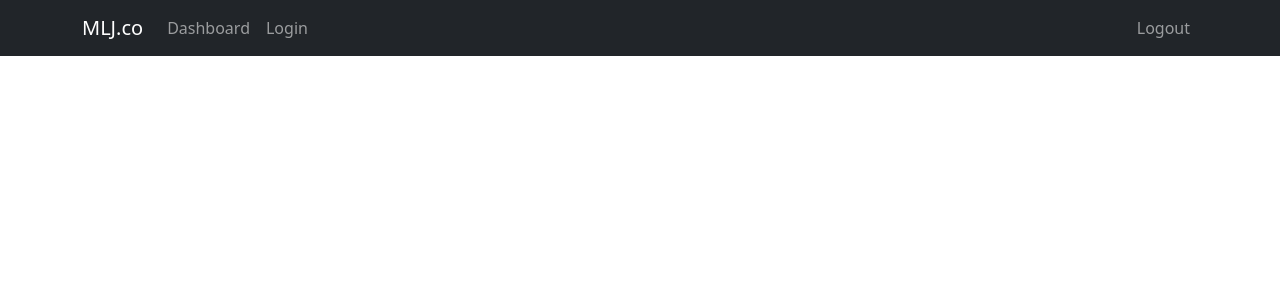
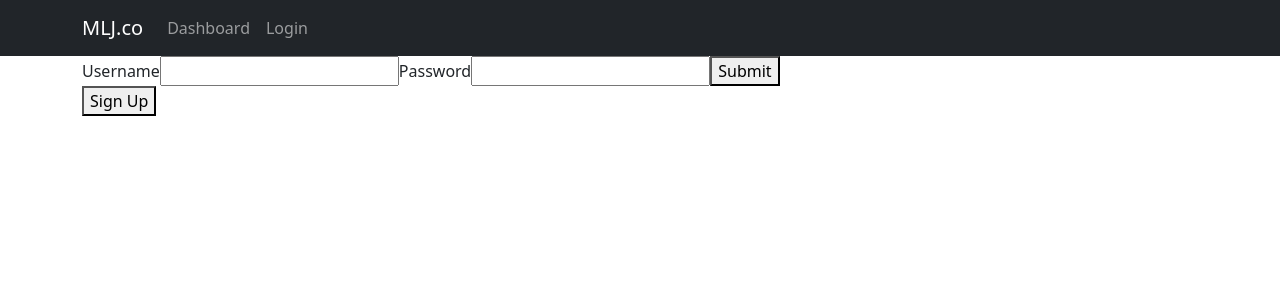
Before and after one commit to falafelpro/Task-Jam3ya, a React (Create React App) app: page /signin in a window 1280 px wide. Shown: the top 300 px of the page. Built offline with nearby package versions, Linux system fonts and the light colour scheme.

Commit message:
Nawaf's  push

```diff
--- a/src/App.js
+++ b/src/App.js
@@ -5,18 +5,22 @@ import NavBar from "./Components/NavBar";
 import { BrowserRouter, Switch, Route } from "react-router-dom";
 import Login from "./Components/Login";
 import React from "react";
+import authenticationStore from "./Stores/authenticationStore";
+import { observer } from "mobx-react";
+import { Redirect } from "react-router";
 
 function App() {
+  //if (authenticationStore.user) <Redirect to="/Dashboard" />;
   return (
     <>
       <NavBar />
       <BrowserRouter>
         <Switch>
-          <Route exact path="/dashboard">
+          <Route exact path="/Dashboard">
             <Dashboard />
             <Details />
           </Route>
-          <Route exact path="/">
+          <Route exact path="/signin">
             <Login />
           </Route>
         </Switch>
@@ -25,4 +29,4 @@ function App() {
   );
 }
 
-export default App;
+export default observer(App);
--- a/src/Components/NavBar.js
+++ b/src/Components/NavBar.js
@@ -1,5 +1,7 @@
 import React from "react";
 import { Navbar, Nav, NavItem, Container } from "react-bootstrap";
+import authenticationStore from "../Stores/authenticationStore";
+import { observer } from "mobx-react";
 
 function NavBar() {
   return (
@@ -10,11 +12,15 @@ function NavBar() {
           <Navbar.Toggle aria-controls="responsive-navbar-nav" />
           <Navbar.Collapse id="responsive-navbar-nav">
             <Nav className="me-auto">
-              <Nav.Link href="Dashboard">Dashboard</Nav.Link>
-              <Nav.Link href="/">Login</Nav.Link>
+              <Nav.Link href="/Dashboard">Dashboard</Nav.Link>
+              {!authenticationStore.user && (
+                <Nav.Link href="/signin">Login</Nav.Link>
+              )}
             </Nav>
             <Nav>
-              <Nav.Link href="#deets">Logout</Nav.Link>
+              {authenticationStore.user && (
+                <Nav.Link href="#deets">Logout</Nav.Link>
+              )}
             </Nav>
           </Navbar.Collapse>
         </Container>
@@ -23,4 +29,4 @@ function NavBar() {
   );
 }
 
-export default NavBar;
+export default observer(NavBar);
--- a/src/Stores/authenticationStore.js
+++ b/src/Stores/authenticationStore.js
@@ -1,21 +1,28 @@
 import api from "./api";
-import { makeObservable, action, observable } from "mobx";
+import { makeObservable, makeAutoObservable, action, observable } from "mobx";
 import decode from "jwt-decode";
+import { Redirect } from "react-router";
+
+//after submit form redirect user
 
 class AuthenticationStore {
   user = null;
 
   constructor() {
-    makeObservable(this, {
-      user: observable,
-      logging: action,
-    });
+    makeAutoObservable(this, {});
+
+    // makeObservable(this, {
+    //   user: observable,
+    //   logging: action,
+    // });
   }
 
   setUser = (token) => {
     localStorage.setItem("personalToken", token);
     api.defaults.headers.common.Authorization = `Bearar ${token}`;
     this.user = decode(token);
+
+    console.log(token);
   };
   logging = async (loggingInfo, path) => {
     try {
@@ -31,7 +38,23 @@ class AuthenticationStore {
     localStorage.removeItem("personalToken");
     this.user = null;
   };
+
+  checkToken = () => {
+    const token = localStorage.getItem("personalToken");
+    if (token) {
+      const currentTime = Date.now();
+
+      let tempUserToken = decode(token);
+      if (tempUserToken.exp >= currentTime) {
+        this.setUser(token);
+        <Redirect to="/Dashboard" />;
+      } else {
+        this.logOut();
+      }
+    }
+  };
 }
 
 const authenticationStore = new AuthenticationStore();
+authenticationStore.checkToken();
 export default authenticationStore;
```
Also changed, not shown: src/Components/SignIn.js (+7 -1 lines).
